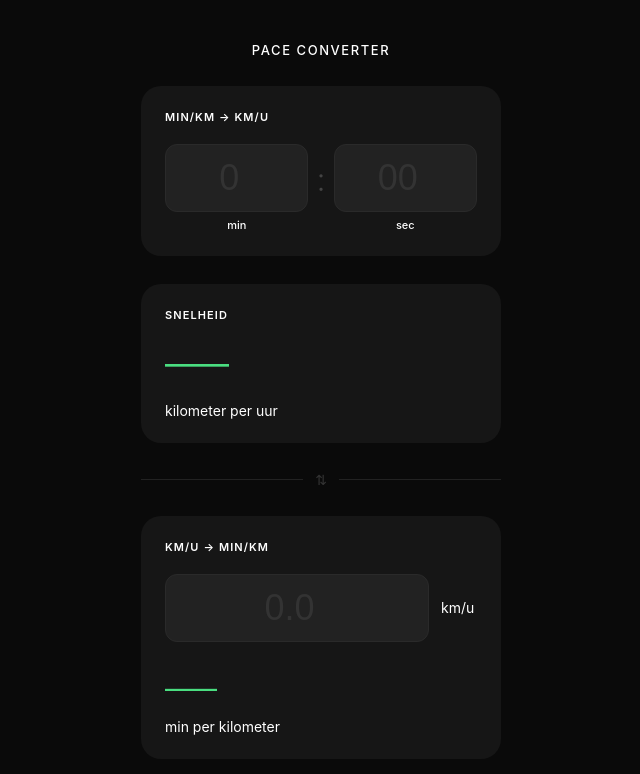
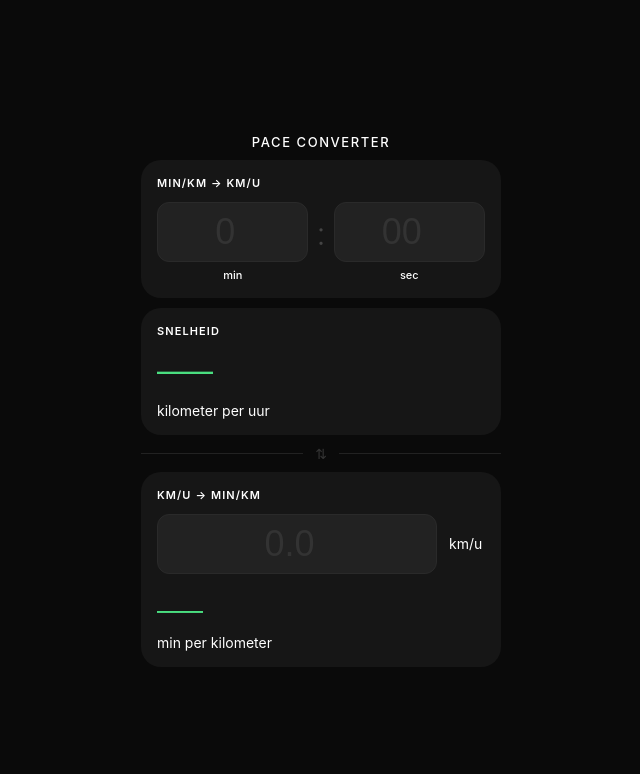
Before and after one commit to Nielskingma/pace-converter, a plain HTML site: page index.html in a window 1280 px wide. Shown: the whole page, without its empty margins (319-959 px from the left). Drawn offline with Linux system fonts and the light colour scheme.

Commit message:
Make layout more compact vertically
Co-Authored-By: Claude Sonnet 4.6 <noreply@anthropic.com>

```diff
--- a/index.html
+++ b/index.html
@@ -21,7 +21,7 @@
       flex-direction: column;
       align-items: center;
       justify-content: center;
-      padding: 24px;
+      padding: 16px;
       gap: 0;
     }
 
@@ -30,7 +30,7 @@
       max-width: 360px;
       display: flex;
       flex-direction: column;
-      gap: 28px;
+      gap: 10px;
     }
 
     .title {
@@ -46,10 +46,10 @@
     .card {
       background: #161616;
       border-radius: 20px;
-      padding: 24px;
+      padding: 16px;
       display: flex;
       flex-direction: column;
-      gap: 20px;
+      gap: 12px;
     }
 
     .card-label {
@@ -90,7 +90,7 @@
       font-size: 36px;
       font-weight: 300;
       text-align: center;
-      padding: 12px 8px;
+      padding: 8px 8px;
       outline: none;
       transition: border-color 0.15s;
       font-variant-numeric: tabular-nums;
@@ -124,14 +124,14 @@
     .result-card {
       background: #161616;
       border-radius: 20px;
-      padding: 24px;
+      padding: 16px;
       display: flex;
       flex-direction: column;
-      gap: 8px;
+      gap: 4px;
     }
 
     .result-value {
-      font-size: 64px;
+      font-size: 56px;
       font-weight: 200;
       letter-spacing: -2px;
       color: #4ade80;
@@ -140,7 +140,7 @@
     }
 
     .result-value span.decimal {
-      font-size: 48px;
+      font-size: 42px;
       color: #2a9b55;
     }
 
@@ -173,10 +173,10 @@
     .reverse-section {
       background: #161616;
       border-radius: 20px;
-      padding: 24px;
+      padding: 16px;
       display: flex;
       flex-direction: column;
-      gap: 20px;
+      gap: 12px;
     }
 
     .speed-input-row {
@@ -194,7 +194,7 @@
       font-size: 36px;
       font-weight: 300;
       text-align: center;
-      padding: 12px 8px;
+      padding: 8px 8px;
       outline: none;
       transition: border-color 0.15s;
       font-variant-numeric: tabular-nums;
@@ -218,11 +218,11 @@
     .reverse-result {
       display: flex;
       flex-direction: column;
-      gap: 4px;
+      gap: 2px;
     }
 
     .reverse-result-value {
-      font-size: 52px;
+      font-size: 46px;
       font-weight: 200;
       letter-spacing: -1px;
       color: #4ade80;
```
